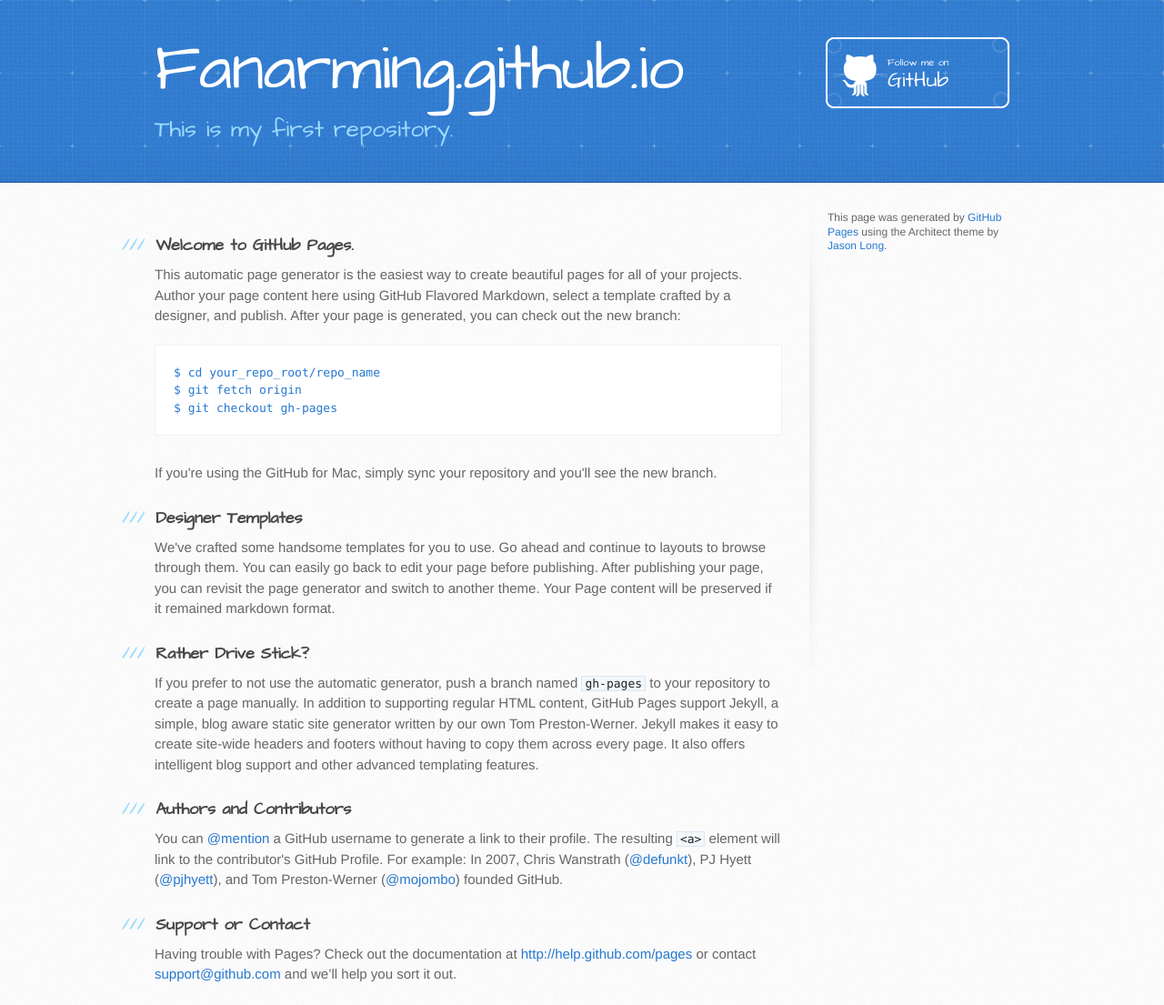
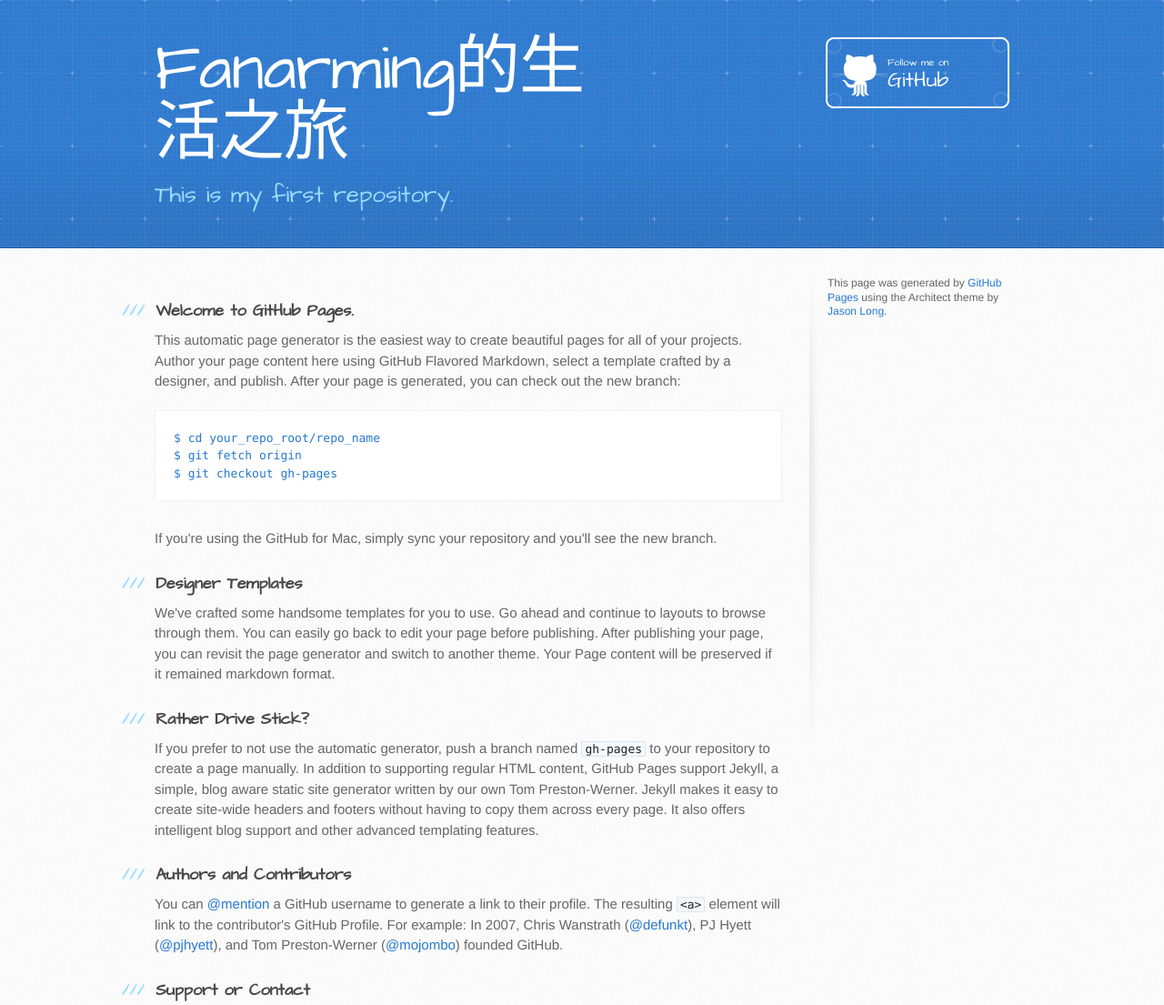
Before and after one commit to fanarming/fan-lin.github.io, a plain HTML site: page index.html in a window 1280 px wide. Shown: the top 1105 px of the page at 91% size. Drawn offline with Linux system fonts and the light colour scheme.

Commit message:
Update index.html

```diff
--- a/index.html
+++ b/index.html
@@ -19,7 +19,7 @@
   <body>
     <header>
       <div class="inner">
-        <h1>Fanarming.github.io</h1>
+        <h1>Fanarming的生活之旅</h1>
         <h2>This is my first repository.</h2>
         <a href="https://github.com/fanarming" class="button"><small>Follow me on</small>GitHub</a>
       </div>
```
